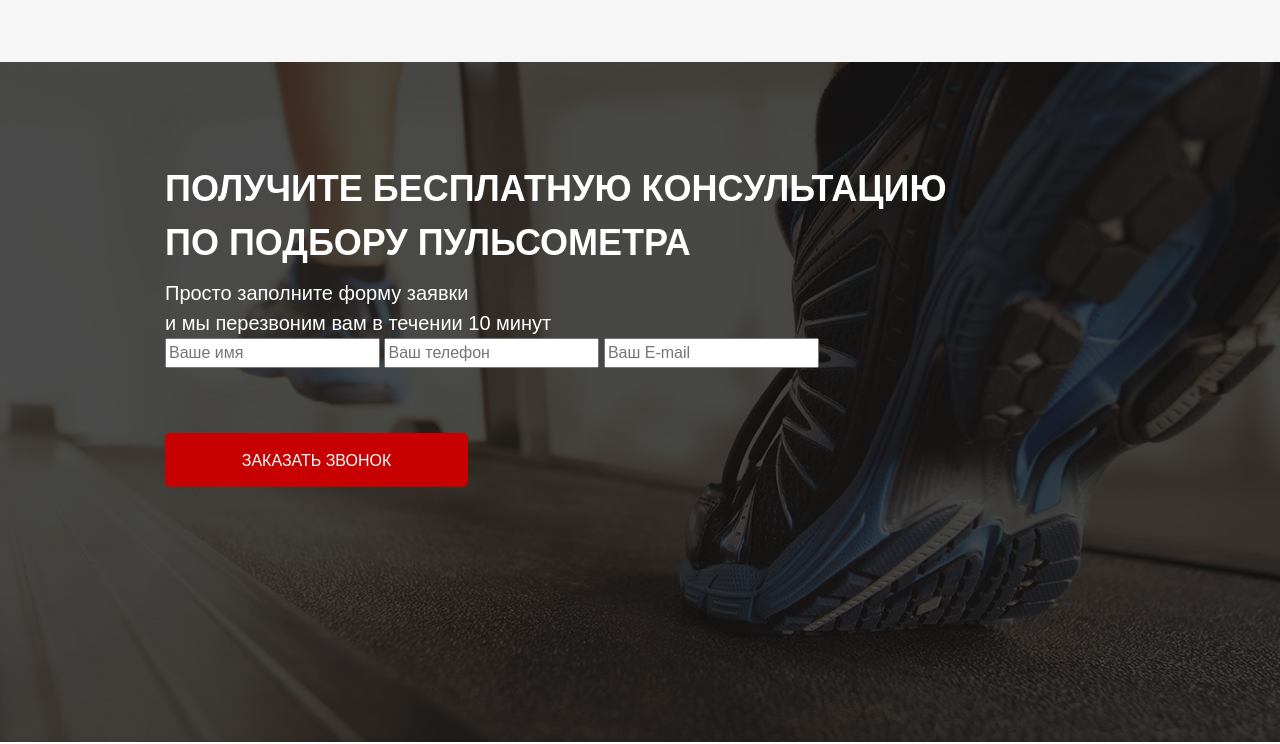
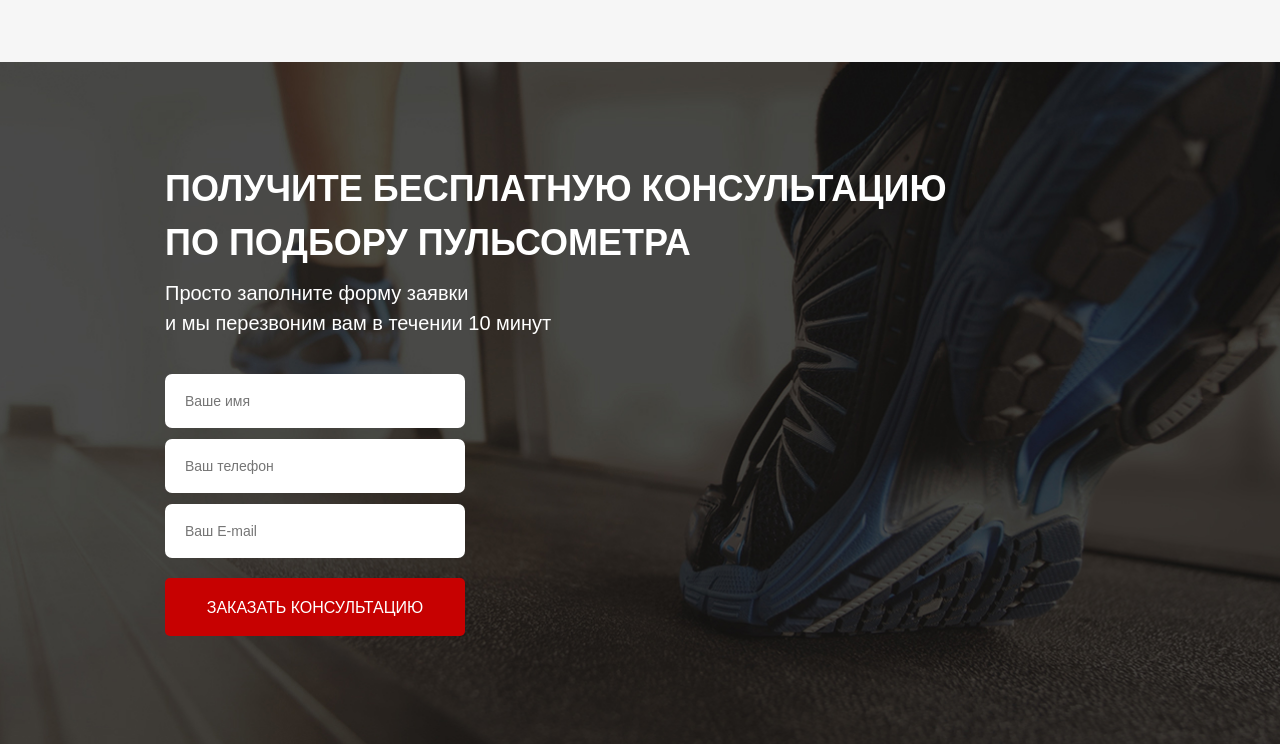
Before and after one commit to DonCorleone-byte/Pulse, a website: page src/index.html in a window 1280 px wide. Shown: the part 1097-1841 px from the top of the page. Drawn offline with Linux system fonts and the light colour scheme.

Commit message:
add full block consultation

```diff
--- a/src/index.html
+++ b/src/index.html
@@ -105,12 +105,12 @@
         <div class="container">
             <h2 class="title title_left">Получите бесплатную консультацию <br> по подбору пульсометра </h2>
             <div class="consultation__descr">Просто заполните форму заявки <br> и мы перезвоним вам в течении 10 минут</div>
-            <form action="#">
-                <input required placeholder="Ваше имя" type="text">
-                <input required placeholder="Ваш телефон" type="number">
-                <input required placeholder="Ваш E-mail" type="email">
+            <form class="feed-form" action="#">
+                <input name="name" required placeholder="Ваше имя" type="text">
+                <input name="phone" required placeholder="Ваш телефон" type="number">
+                <input name="email" required placeholder="Ваш E-mail" type="email">
                 <!-- <input type="submit" value="Заказать звонок"> -->
-                <button class="button button_main">Заказать звонок</button>
+                <button class="button button_submit">Заказать консультацию</button>
             </form>
         </div>
     </div>
--- a/src/sass/blocks/_buttons.scss
+++ b/src/sass/blocks/_buttons.scss
@@ -17,4 +17,11 @@
         margin-top: 65px;
         font-size: 16px;
     }
+    &_submit {
+        margin-top: 0;
+        width: 100%;
+        height: 58px;
+        background: #C70101;
+        font-size: 16px;
+    }
 }
--- /dev/null
+++ b/src/sass/blocks/_forms.scss
@@ -0,0 +1,19 @@
+.feed-form {
+    display: flex;
+    flex-direction: column;
+    width: 300px;
+    margin-top: 36px;
+    input {
+        height: 54px;
+        border-radius: 7px;
+        border: none;
+        padding: 0 20px;
+        margin-bottom: 11px;
+        font-weight: normal;
+        font-size: 14px;
+        color: #4B4B4B;
+        &:nth-child(3) {
+            margin-bottom: 20px;
+        }
+    }
+}
--- a/src/sass/blocks/style.scss
+++ b/src/sass/blocks/style.scss
@@ -5,6 +5,7 @@
 @import '../blocks/advantage';
 @import '../blocks/titles';
 @import '../blocks/consultation';
+@import '../blocks/forms';
 
 * {
     font-family: 'Museo Sans Cyrl', sans-serif;
```
Also changed, not shown: src/css/blocks/style.min.css.
